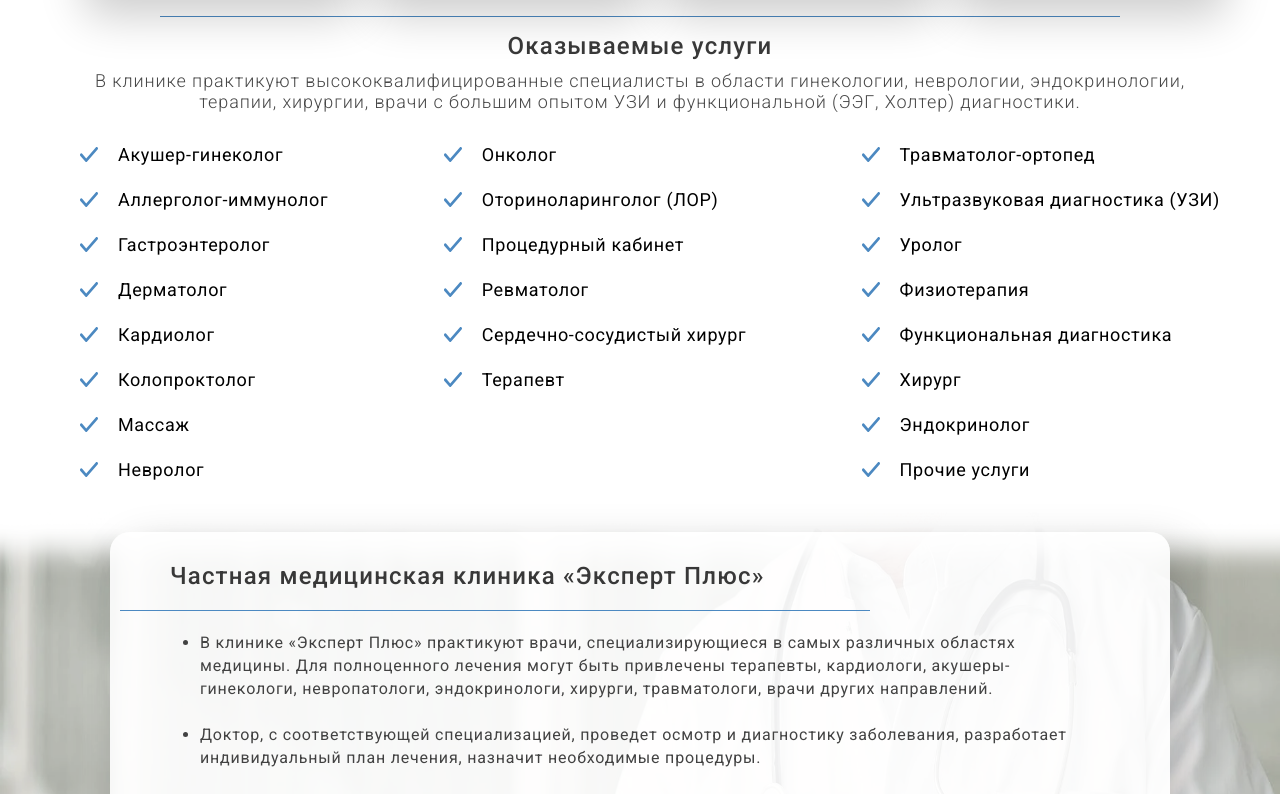
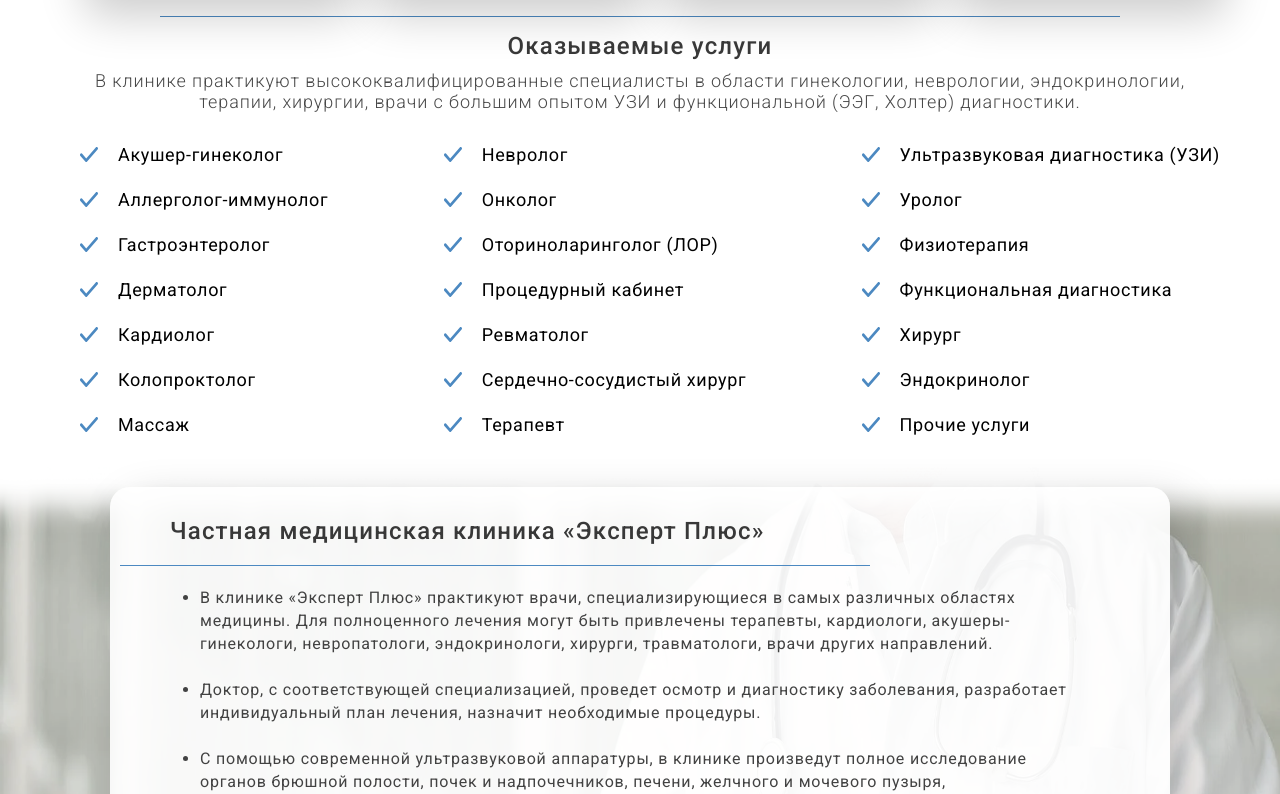
Before and after one commit to CanUFeelMyHeart/expertPlus, a React (Create React App) app: page / in a window 1280 px wide. Shown: the part 1180-1974 px from the top of the page. Built offline with nearby package versions, Linux system fonts and the light colour scheme; the HTML template or start-up script is replaced by a standard one.

Commit message:
traumatologist-ortopedist is hidden

```diff
--- a/src/components/FullHeaderComponent/ButtonsInfo/medicalServicesButtonInner.js
+++ b/src/components/FullHeaderComponent/ButtonsInfo/medicalServicesButtonInner.js
@@ -16,7 +16,7 @@ export const medicalServicesButton = [
     { name: "Ревматолог", ref: "/services/revmatolog" },
     { name: "Сердечно-сосудистый хирург", ref: "/services/serdechno-sosudistiy-hirurg" },
     { name: "Терапевт", ref: "/services/terapevt" },
-    { name: "Травматолог-ортопед", ref: "/services/travmatolog-ortoped" },
+    // { name: "Травматолог-ортопед", ref: "/services/travmatolog-ortoped" },
     { name: "Ультразвуковая диагностика (УЗИ)", ref: "/services/ultrazvukovaya-diagnostika" },
     { name: "Уролог", ref: "/services/urolog" },
     { name: "Физиотерапия", ref: "/services/fizioterapiya" },
--- a/src/components/NavigationComponent/NavigationComponent.jsx
+++ b/src/components/NavigationComponent/NavigationComponent.jsx
@@ -109,7 +109,7 @@ export const NavigationRouter = () => {
                 <Route path="/services/revmatolog" element={<RheumatologistServicePage />} />
                 <Route path="/services/xirurg" element={<SurgeonServicePage />} />
                 <Route path="/services/terapevt" element={<TherapistServicePage />} />
-                <Route path="/services/travmatolog-ortoped" element={<TraumatologistOrthopedistServicePage />} />
+                {/* <Route path="/services/travmatolog-ortoped" element={<TraumatologistOrthopedistServicePage />} /> */}
                 <Route path="/services/proczedurnyij-kabinet" element={<TreatmentRoomServicePage />} />
                 <Route path="/services/ultrazvukovaya-diagnostika" element={<UltrasoundDiagnosticsServicePage />} />
                 <Route path="/services/urolog" element={<UrologistServicePage />} />
--- a/src/components/ServicesComponent/ServicesColumnsText/ServicesColumnOne.jsx
+++ b/src/components/ServicesComponent/ServicesColumnsText/ServicesColumnOne.jsx
@@ -27,8 +27,4 @@ export const services1 = [
         name: "Массаж",
         ref: "/services/massage",
     },
-    {
-        name: "Невролог",
-        ref: "/services/nevrolog",
-    },
 ];
--- a/src/components/ServicesComponent/ServicesColumnsText/ServicesColumnThree.jsx
+++ b/src/components/ServicesComponent/ServicesColumnsText/ServicesColumnThree.jsx
@@ -1,8 +1,8 @@
 export const services3 = [
-    {
-        name: "Травматолог-ортопед",
-        ref: "/services/travmatolog-ortoped",
-    },
+    // {
+    //     name: "Травматолог-ортопед",
+    //     ref: "/services/travmatolog-ortoped",
+    // },
     {
         name: "Ультразвуковая диагностика (УЗИ)",
         ref: "/services/ultrazvukovaya-diagnostika",
--- a/src/components/ServicesComponent/ServicesColumnsText/ServicesColumnTwo.jsx
+++ b/src/components/ServicesComponent/ServicesColumnsText/ServicesColumnTwo.jsx
@@ -1,4 +1,8 @@
 export const services2 = [
+    {
+        name: "Невролог",
+        ref: "/services/nevrolog",
+    },
     {
         name: "Онколог",
         ref: "/services/onkolog",
--- a/src/pages/InformationPage/InfoMapPage/MapPageInformation.jsx
+++ b/src/pages/InformationPage/InfoMapPage/MapPageInformation.jsx
@@ -55,10 +55,10 @@ export const mapPageInformation = [
                 ref: "/services/serdechno-sosudistiy-hirurg",
             },
             { name: "Терапевт", ref: "/services/terapevt" },
-            {
-                name: "Травматолог-ортопед",
-                ref: "/services/travmatolog-ortoped",
-            },
+            // {
+            //     name: "Травматолог-ортопед",
+            //     ref: "/services/travmatolog-ortoped",
+            // },
             {
                 name: "Ультразвуковая диагностика (УЗИ)",
                 ref: "/services/ultrazvukovaya-diagnostika",
--- a/src/pages/InformationPage/InfoQualificationsPage/QualificationsInfo.jsx
+++ b/src/pages/InformationPage/InfoQualificationsPage/QualificationsInfo.jsx
@@ -49,7 +49,7 @@ export const qualificationsInfo = [
     },
     {
         name: "Медведева Е. В.",
-        speciality: "",
+        speciality: "врач узд",
         yearSity: "2020, Саратов",
         time: "5 лет",
     },
```
